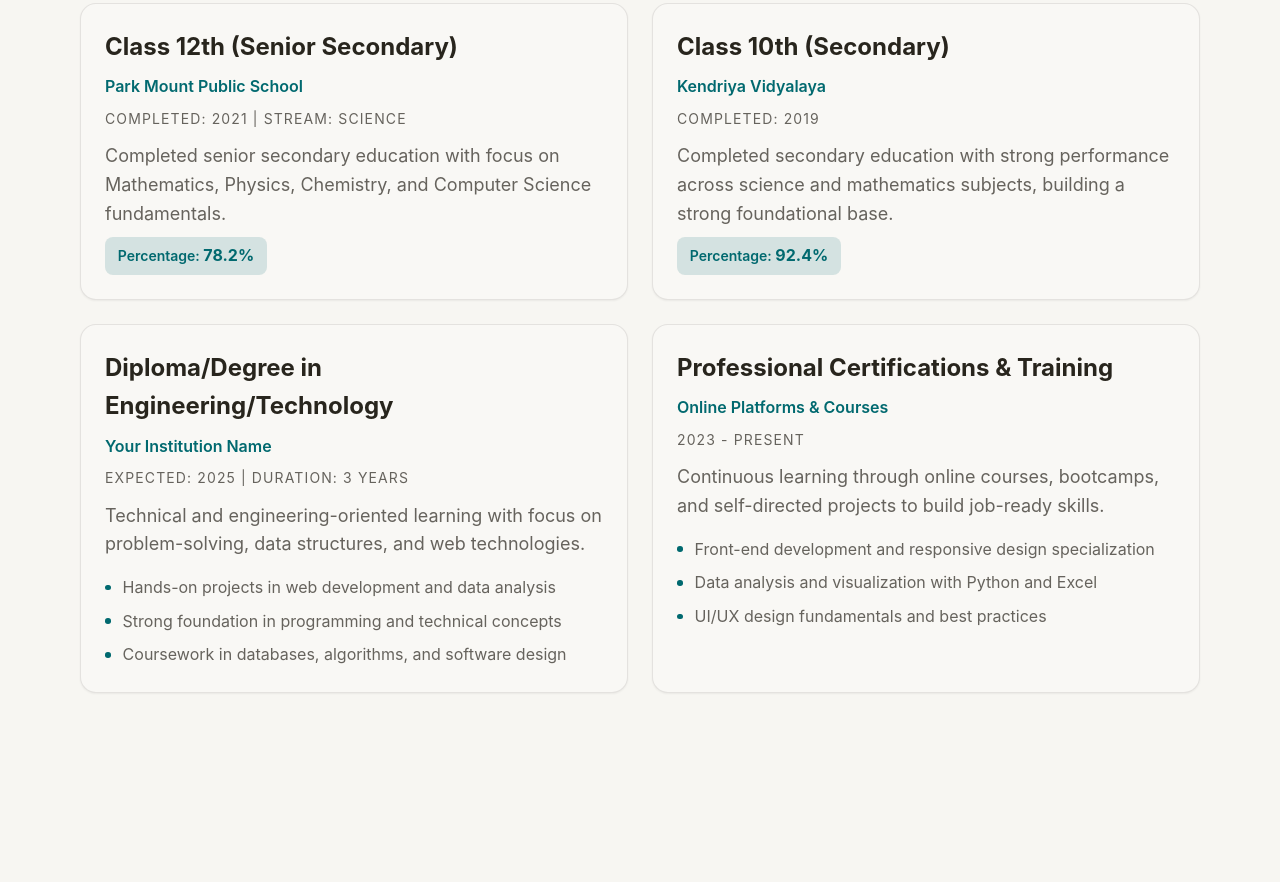
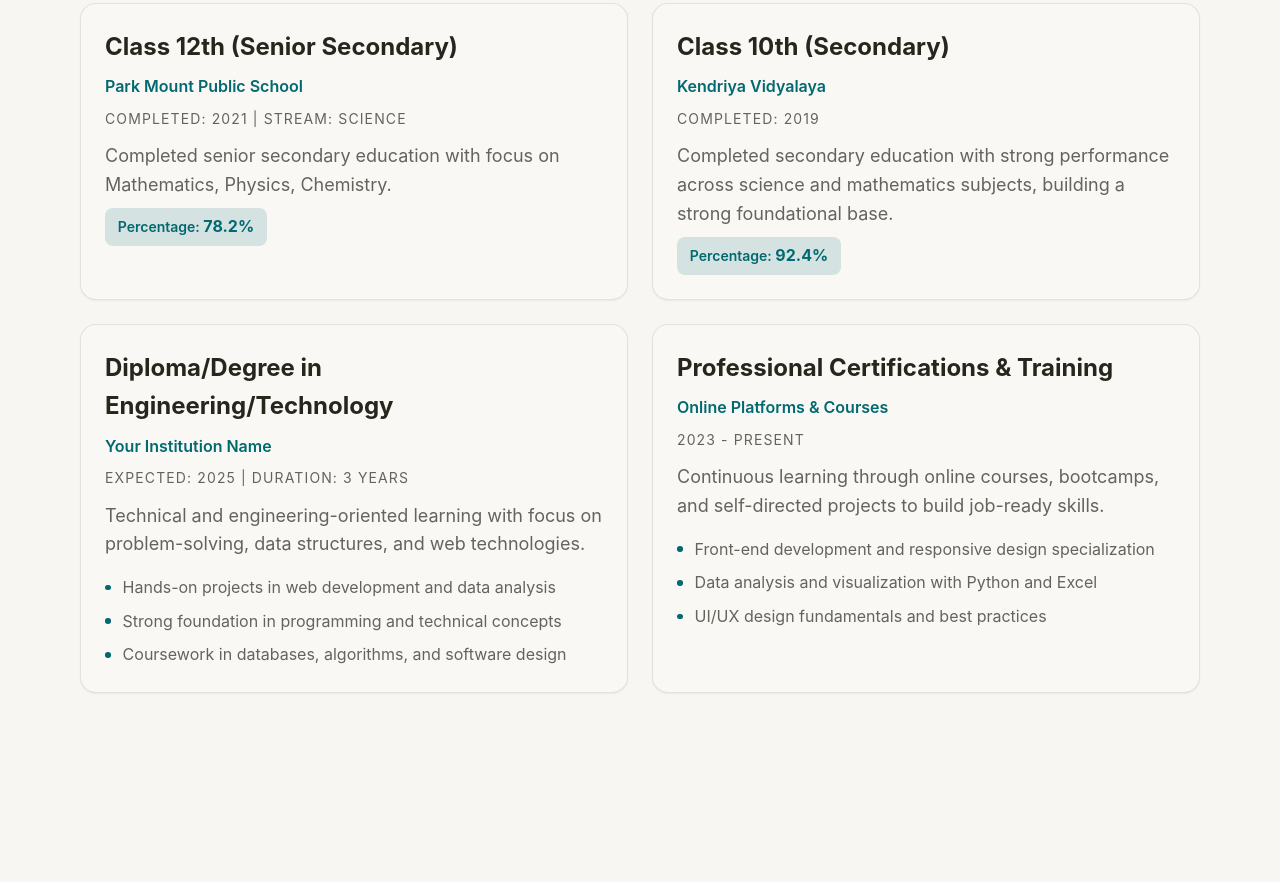
Before and after one commit to Mushkan200/mushkan200.portfolio, a plain HTML site: page index.html in a window 1280 px wide. Shown: the part 2935-3817 px from the top of the page. Drawn offline with Linux system fonts and the light colour scheme; a web font is replaced by a local one.

Commit message:
Update education description in index.html
Changed the education description.

```diff
--- a/index.html
+++ b/index.html
@@ -326,7 +326,7 @@
             <h3>Class 12th (Senior Secondary)</h3>
             <p class="institution">Park Mount Public School</p>
             <p class="year">Completed: 2021 | Stream: Science</p>
-            <p>Completed senior secondary education with focus on Mathematics, Physics, Chemistry, and Computer Science fundamentals.</p>
+            <p>Completed senior secondary education with focus on Mathematics, Physics, Chemistry.</p>
             <div class="performance-badge">
               <span>Percentage: <strong>78.2%</strong></span>
             </div>
```
